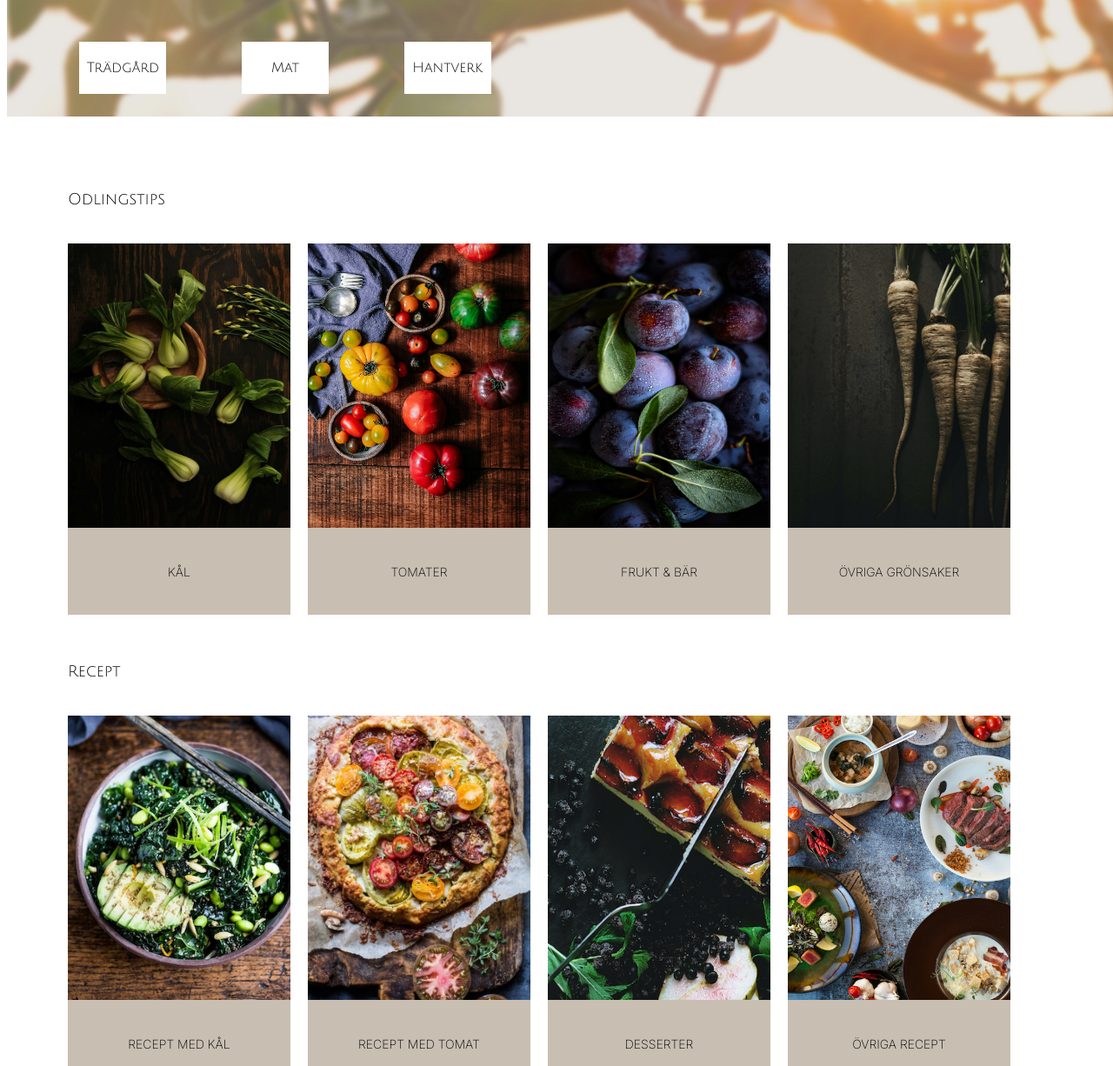
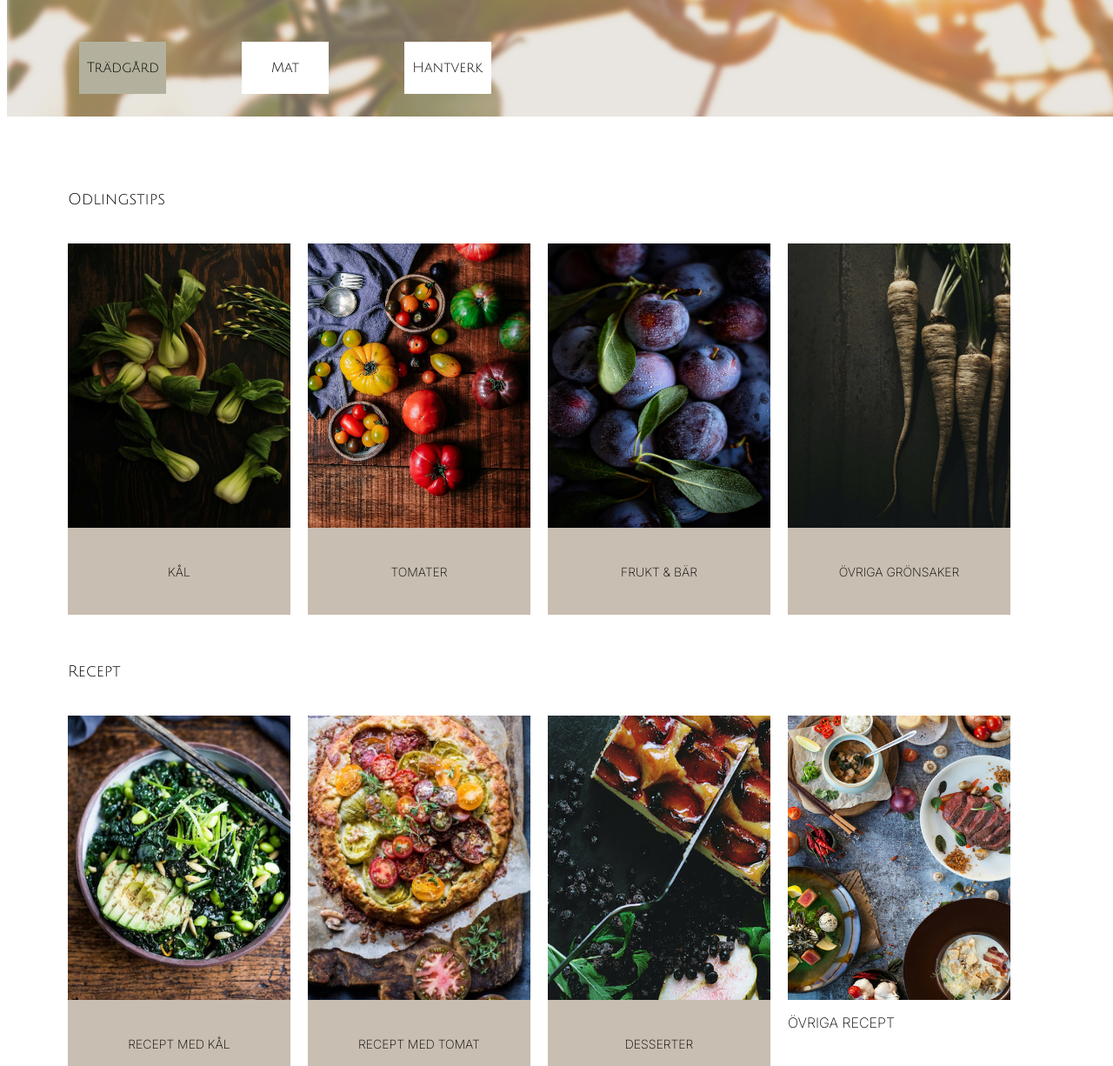
Before and after one commit to asaastrom/Slutprojekt-webbutveckling-1, a plain HTML site: page index.html in a window 1280 px wide. Shown: the part 274-1500 px from the top of the page at 87% size. Drawn offline with nearby package versions, Linux system fonts and the light colour scheme; a web font is replaced by a local one.

Commit message:
updated index.html, stylesheet.css

```diff
--- a/index.html
+++ b/index.html
@@ -77,7 +77,7 @@
                 <div class="recipes-four">
                     <img src="img/Övriga recept(small).jpg" alt="Övriga recept">
                 </div>
-                <a class="recipes-four-p" href="#"><p>ÖVRIGA RECEPT</p></a>
+                <a href="#"><p>ÖVRIGA RECEPT</p></a>
             </section>
         </section>
         <section class="aside">
--- a/stylesheet.css
+++ b/stylesheet.css
@@ -58,8 +58,6 @@ p, a.submit, li, a.subscribe {
     padding: 10px;
 }
 
-
-
 .header-menu-container a img{
     height: 30px;
 }
@@ -113,6 +111,10 @@ p, a.submit, li, a.subscribe {
     display: flex;
     justify-content: center;
     align-items: center;
+}
+
+.header-button-left, .header-button-center, .header-button-right:hover {
+    background-color: #B3B19D;
 }
 
 .header-button-center {
@@ -420,7 +422,6 @@ div.splide {
     padding: 5em;
 }
 
-
 .splide__arrow svg {
 fill: darkgrey;
 height: 2.5em;
```
